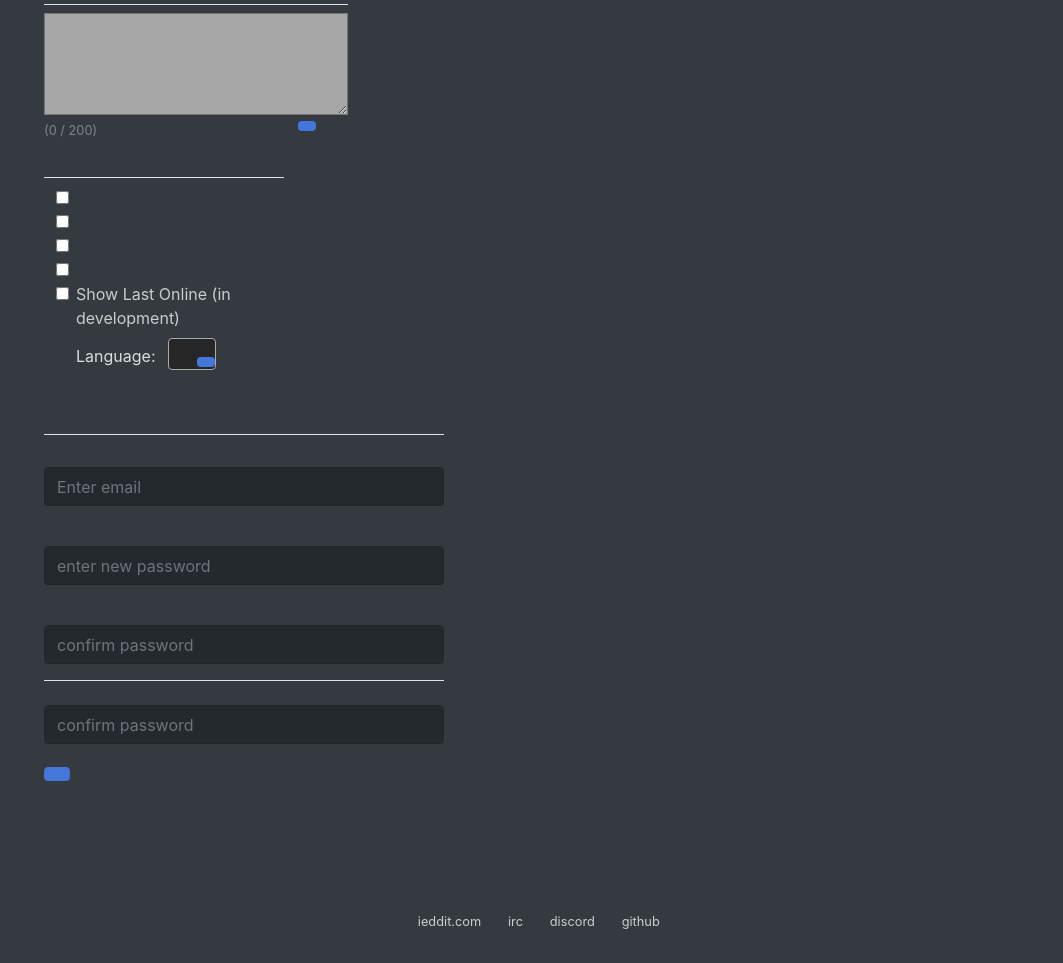
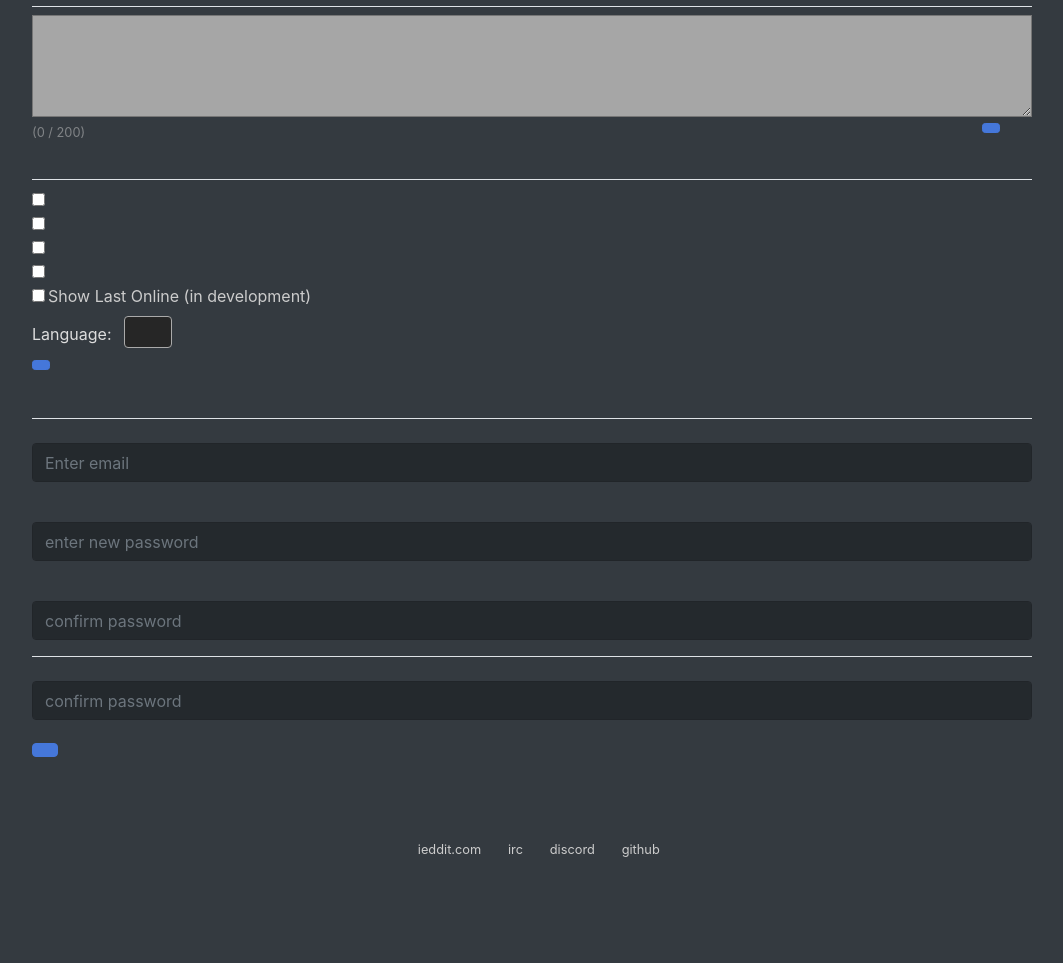
Before and after one commit to cc-d/ieddit, a Python web app: template app/templates/user/preferences.html in a window 1280 px wide. Shown: the part 72-1035 px from the top of the page, without its empty margins (108-1171 px from the left). After the commit the page ends 929 px from the top, so only its background shows below. Run offline with Jinja, Linux system fonts and the light colour scheme; the template is opened without the code that fills it, so the values that code supplies are empty; some web fonts are replaced.

Commit message:
more standardization pref page looks way better

```diff
--- a/app/static/base.css
+++ b/app/static/base.css
@@ -283,8 +283,8 @@ textarea {
 }
 
 #content {
-    margin-left: 0.5rem;
-    margin-right: 0.5rem;
+    margin-left: 4px;
+    margin-right: 4px;
 }
 
 #register-container {
@@ -353,7 +353,7 @@ textarea {
 
 .message-body {
     border: 1px black solid;
-    margin: 0.5rem;
+    margin: 4px;
     overflow-x: hidden;
 }
 
@@ -750,10 +750,6 @@ ul {
 
 .profile-mod-container {
     margin-top: 0.75rem;
-}
-
-#user-preference-checkboxes {
-    max-width: 15rem;
 }
 
 .col.inner-div {
@@ -1415,10 +1411,10 @@ blockquote {
 }
 
 #edit-bio-textarea {
-    min-width: 14rem;
+    min-width: 160px;
     width: 100%;
     overflow-y: hidden!important;
-    margin-top: 0.5rem;
+    margin-top: 8px;
 }
 
 #update-bio-btn {
@@ -1427,10 +1423,6 @@ blockquote {
     float: right;
 }
 
-#user-edit-bio {
-    width: 19rem;
-}
-
 .textarea-count {
     opacity: 0.5;
     font-size: 80%;
@@ -1438,7 +1430,7 @@ blockquote {
 }
 
 .page-container.bg-light {
-    margin-top: -12px;
+    margin-top: -10px;
 }
 
 #alert-container {
@@ -1514,7 +1506,7 @@ blockquote {
     overflow: hidden;
     text-overflow: ellipsis;
     max-width: 50%;
-    margin-bottom: -4px;
+    margin-bottom: -6px;
     text-decoration: underline;
 }
 
@@ -1545,3 +1537,63 @@ blockquote {
 .view-all-comments-link {
     text-decoration: underline;
 }
+
+.positive-post-karma, .positive-comment-karma {
+    color:  greenyellow;
+}
+
+.downvote-color {
+    color: rgb(0, 191, 255);
+}
+
+.upvote-color {
+    color: rgb(255, 165, 0);
+}
+
+p.user-comment-karma, p.user-post-karma {
+    font-size: 80%;
+}
+
+.user-profile-karma > .user-comment-karma {
+    margin-left: 4px;
+}
+
+.text-fff {
+    color: #fff;
+}
+
+.text-ccc {
+    color: #ccc;
+}
+
+.small-margin-lr {
+    margin-left: 8px;
+    margin-right: 8px;
+}
+
+.first-pref-form-input {
+    margin-top: 8px;
+}
+
+#user-preference-checkboxes input[type="checkbox"] {
+    margin-left: 0px;
+}
+
+#user-preference-checkboxes .preference-option label {
+    margin-left: 16px;
+}
+
+a#download-user-data-link {
+    text-decoration: underline;
+    font-size: 80%;
+    float: right;
+}
+
+button#save-pref-btn {
+    display: block;
+    margin-top: 4px;
+}
+
+button#update-pref-btn {
+    margin-left: 12px;
+}
--- a/app/templates/user/message.html
+++ b/app/templates/user/message.html
@@ -19,9 +19,9 @@
       {% elif message.sender_type == 'mod' and message.anonymous == False %}
           <i class="fa fa-user reply-fa-user mod-color"></i><a class="user-icon-link mod-color" href="{{ config.URL }}/u/{{ message.show_name }}">[m]{{ message.show_name }}</a>
       {% elif message.anonymous == True %}
-          <i class="fa fa-user reply-fa-user"></i><a class="user-icon-link text-aaa" href="{{ config.URL }}/u/Anonymous">{{ get_word('Anonymous', cap=[0]) }}</a>
+          <i class="fa fa-user reply-fa-user"></i><a class="user-icon-link text-ccc" href="{{ config.URL }}/u/Anonymous">{{ get_word('Anonymous', cap=[0]) }}</a>
       {% else %}
-          <i class="fa fa-user reply-fa-user"></i><a class="user-icon-link text-aaa" href="{{ config.URL }}/u/{{ message.show_name }}">{{ message.show_name }}</a>
+          <i class="fa fa-user reply-fa-user"></i><a class="user-icon-link text-ccc" href="{{ config.URL }}/u/{{ message.show_name }}">{{ message.show_name }}</a>
       {% endif %}
 
     {% endif %}
--- a/app/templates/user/preferences.html
+++ b/app/templates/user/preferences.html
@@ -1,19 +1,19 @@
 {% extends 'base.html' %}
 {% block content %}
 
-<div id="edit-bio-wrapper" class="margin-lr">
+<div id="edit-bio-wrapper" class="small-margin-lr">
     <h3 class="pref-header">{{ get_word('Edit Bio', cap_all=True) }}</h3>
     <form class='border-top' id='user-edit-bio' action='/user/update_bio' method='POST'>
     <textarea name="new_bio" id="edit-bio-textarea" rows="4" maxlength="200" class="limited-textarea">{% if user.bio %}{{ user.bio }}{% endif %}</textarea>
-    <button type="submit" class="btn btn-primary btn-sm margin-lr" id="update-bio-btn">{{ get_word('update') }}</button>
+    <button type="submit" class="btn btn-primary btn-sm small-margin-lr" id="update-bio-btn">{{ get_word('update') }}</button>
     </form>
 </div>
 
 <br><br>
 
-<h3 class='margin-lr pref-header'>{{ get_word('Preferences', cap=[0]) }}</h3>
-<form class='margin-lr border-top' id='user-preference-checkboxes' action='/user/update_preferences' method='POST'>
-    <div class="form-group" style='margin-left: 2rem; margin-top: 0.5rem;'>
+<h3 class='small-margin-lr pref-header'>{{ get_word('Preferences', cap=[0]) }}</h3>
+<form class='small-margin-lr border-top update-pref-form' id='user-preference-checkboxes' action='/user/update_preferences' method='POST'>
+    <div class="form-group first-pref-form-input">
         <div class='preference-option'>
             <input type="checkbox" class="form-check-input" id="always-anonymous" name='always_anonymous' {% if user.anonymous == True %}checked{% endif %}><label for="always-anonymous">{{ get_word('Always Anonymous', cap_all=True) }}</label>
         </div>
@@ -54,15 +54,15 @@
 </div>
 
         <input type='hidden' name='checkbox_only' value='checkbox_only'>
-        <button type="submit" style="margin-left: -1.5rem; margin-top: 0.5rem;" class="btn btn-primary btn-sm">{{ get_word('save preferences') }}</button>
+        <button type="submit" id="save-pref-btn" class="btn btn-primary btn-sm">{{ get_word('save preferences') }}</button>
 
     </div>
 </form>
 <br>
-<h3 class='margin-lr pref-header'>{{ get_word('Account', cap=[0]) }}</h3>
+<h3 class='small-margin-lr pref-header'>{{ get_word('Account', cap=[0]) }}</h3>
 
-<form class="border-top" style='max-width: 25rem; margin: 1rem;' action='/user/update_preferences' method='POST'>
-    <div class="form-group" style='margin-top: 0.5rem;'>
+<form class="border-top small-margin-lr" action='/user/update_preferences' method='POST'>
+    <div class="form-group">
         <label for="exampleInputEmail1">{{ get_word('Change Email address') }}</label>
         <input type="email" class="form-control" id="exampleInputEmail1" aria-describedby="emailHelp" safe
         placeholder="{% if user.email %}{{ user.email }}{% else %}Enter email{% endif %}" name='new_email'>
@@ -80,9 +80,9 @@
         <input type="password" class="form-control" id="exampleInputPassword3" placeholder="confirm password" name='cur_password'>
     </div>
     </div>
-    <button style='margin-left: 1.5rem;' type="submit" class="btn btn-primary">{{ get_word('update') }}</button>
+    <button type="submit" id="update-pref-btn" class="btn btn-primary small-margin-lr">{{ get_word('update') }}</button>
 </form>
 
-<br><br><a style='margin-left: 1.5rem;' href='/api/get_user/{{ session.username }}'>{{ get_word('download user data') }} </a><br>
+<a id="download-user-data-link" href='/api/get_user/{{ session.username }}' class="small-margin-lr">{{ get_word('download user data') }}</a>
 
 {% endblock %}
```
Also changed, not shown: app/templates/user/user.html (+9 -12 lines).
